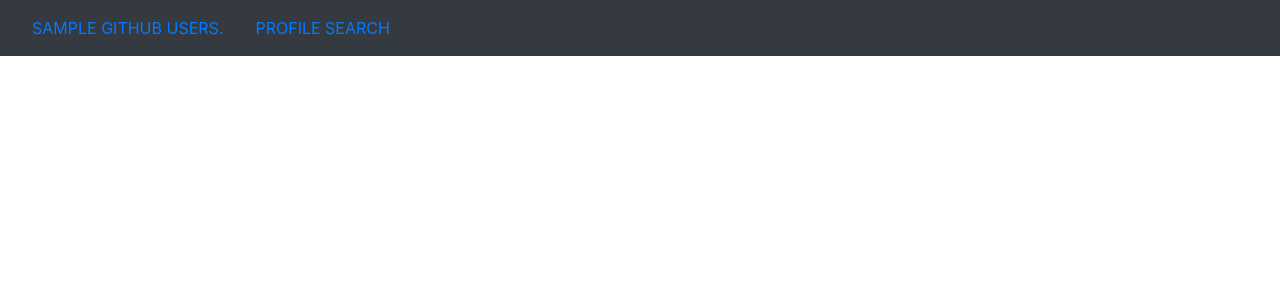
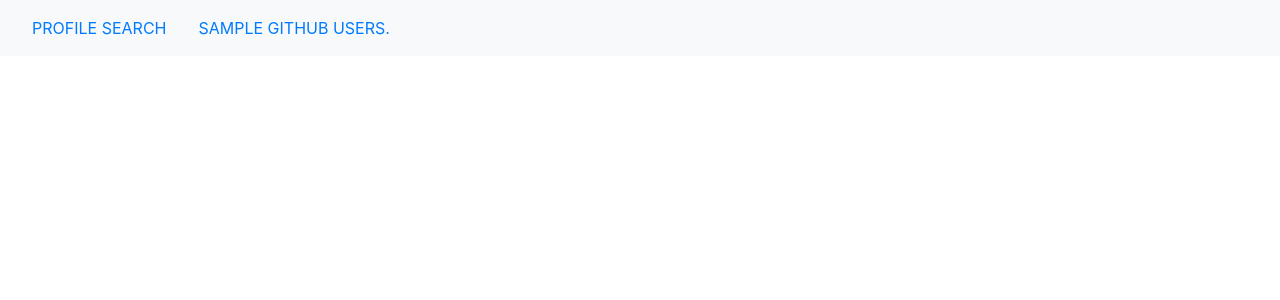
Before and after one commit to Samwelrangili/Github-Finder, an Angular app: page / in a window 1280 px wide. Shown: the top 300 px of the page. Built offline with nearby package versions, Linux system fonts and the light colour scheme.

Commit message:
changed stylings for navbar

```diff
--- a/src/app/navbar/navbar.component.html
+++ b/src/app/navbar/navbar.component.html
@@ -1,7 +1,8 @@
-<nav class="navbar navbar-expand-lg navbar-dark bg-dark">
+<nav class="navbar navbar-expand-lg navbar-light bg-light">
     <!-- <a class="navbar-brand" routerLink="profile"><b>APP-PROFILE</b></a> -->
+    <a class="nav-item nav-link" routerLink="profile">PROFILE SEARCH</a>
     <a class="nav-item nav-link active" routerLink="sampleusers">SAMPLE GITHUB USERS.<span class="sr-only">(current)</span></a>
-    <a class="nav-item nav-link" routerLink="profile">PROFILE SEARCH</a>
+
 
 
   </nav>
```
